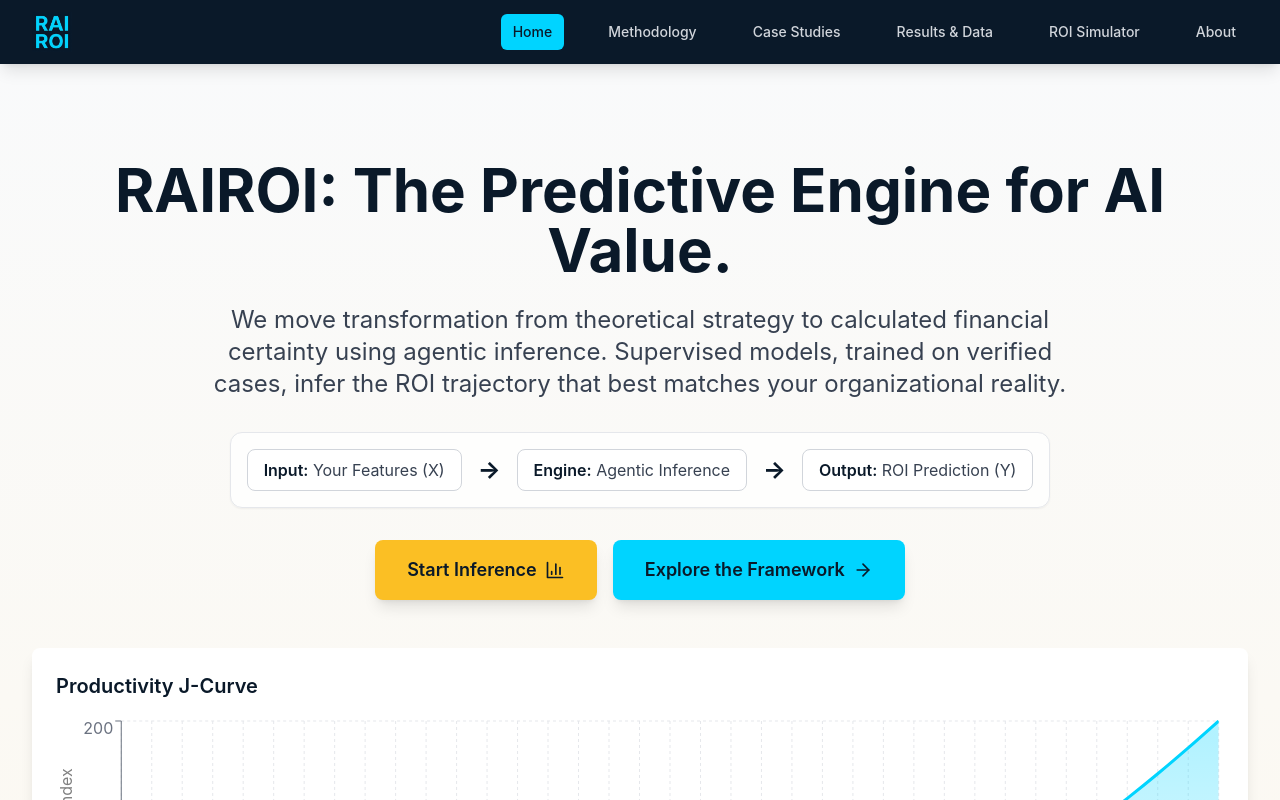
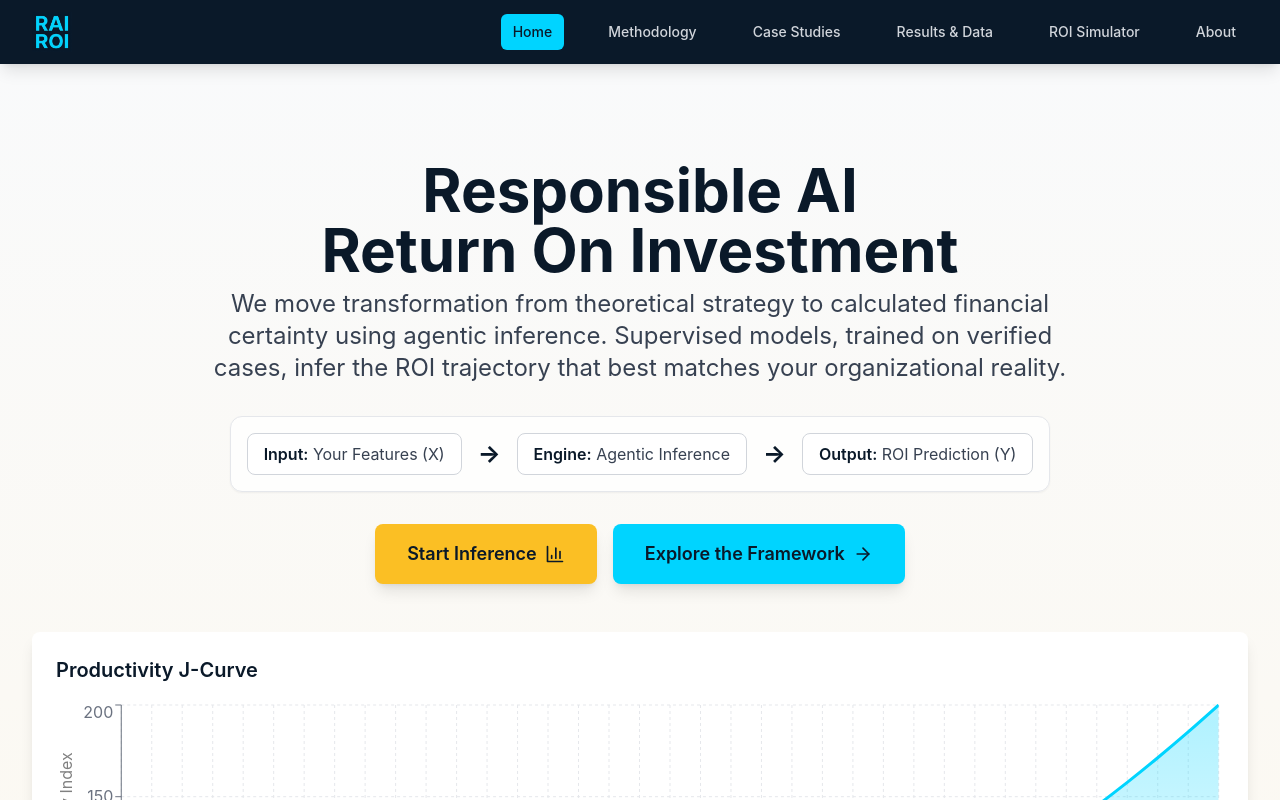
Before and after one commit to eric-horesnyi/rairoi-website, a Next.js app: page / in a window 1280 px wide. Shown: the top 800 px of the page. Built offline with nearby package versions, Linux system fonts and the light colour scheme.

Commit message:
Update hero title to 'Responsible AI / Return On Investment'

```diff
--- a/app/page.tsx
+++ b/app/page.tsx
@@ -15,9 +15,10 @@ export default function Home() {
           <motion.h1
             initial={{ opacity: 0, y: -20 }}
             animate={{ opacity: 1, y: 0 }}
-            className="text-4xl md:text-5xl lg:text-6xl font-bold text-deep-navy mb-6"
+            className="text-4xl md:text-6xl font-bold text-deep-navy mb-2 leading-tight"
           >
-            RAIROI: The Predictive Engine for AI Value.
+            <span className="block">Responsible AI</span>
+            <span className="block">Return On Investment</span>
           </motion.h1>
           <p className="text-lg md:text-2xl text-gray-700 mb-8 max-w-4xl mx-auto leading-relaxed">
             We move transformation from theoretical strategy to calculated financial certainty using agentic inference.
```
